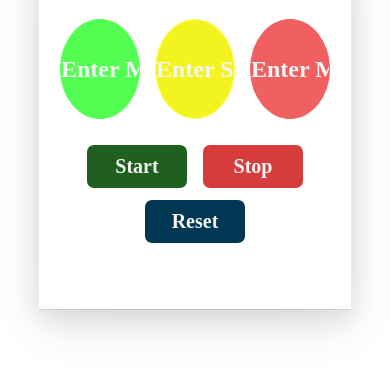
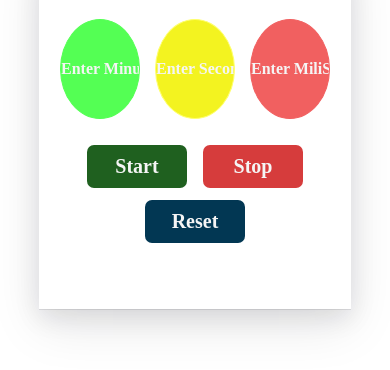
Before and after one commit to muhammadali209466/Timer, a plain HTML site: page index.html in a window 390 px wide. Shown: the part 58-428 px from the top of the page. Drawn offline with Linux system fonts and the light colour scheme; a web font is replaced by a local one.

Commit message:
responsive

```diff
--- a/style.css
+++ b/style.css
@@ -169,4 +169,13 @@
     width: 80px;
     height: 100px;
   }
+  .minutesDiv input {
+    font-size: 16px;
+  }
+  .milisecDiv input {
+    font-size: 16px;
+  }
+  .secondDiv input {
+    font-size: 16px;
+  }
 }
```
